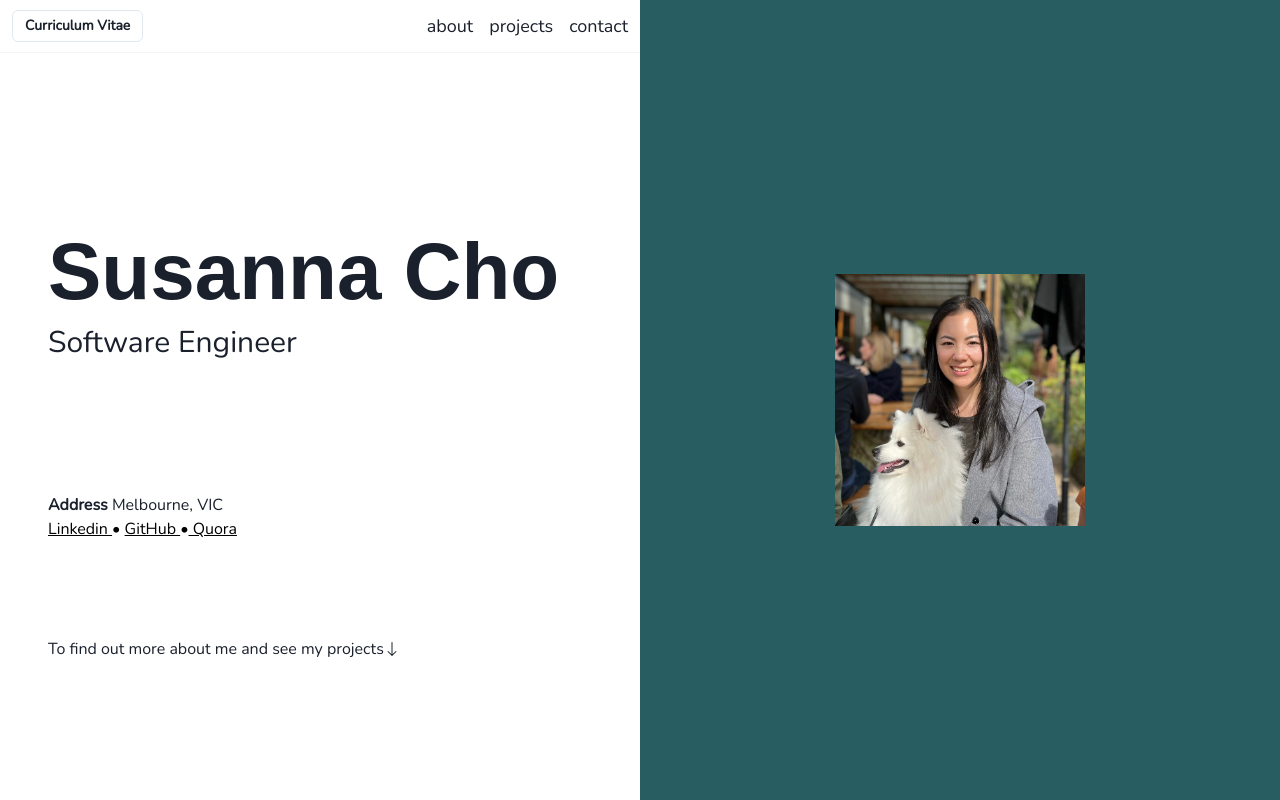
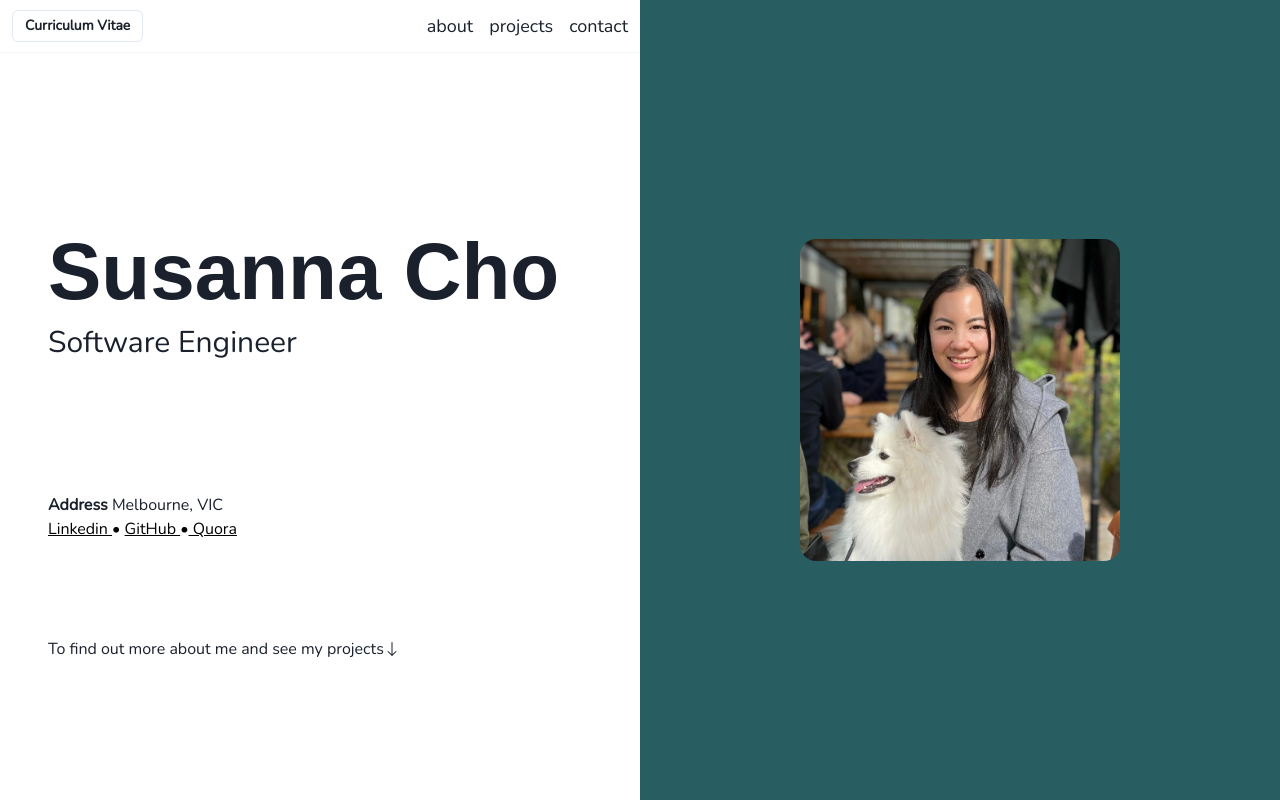
Before and after one commit to Suzyyc/portfolio, a React (Create React App) app: page / in a window 1280 px wide. Built offline with nearby package versions, Linux system fonts and the light colour scheme; a web font is replaced by a local one.

Commit message:
change image border

```diff
--- a/src/components/SideProfile.js
+++ b/src/components/SideProfile.js
@@ -20,7 +20,11 @@ const SideProfile = () => {
         }}
       >
         <Image
-          sx={{ maxWidth: "250px", [mobileMedia]: { py: "4rem" } }}
+          sx={{
+            maxWidth: "320px",
+            borderRadius: "1rem",
+            [mobileMedia]: { py: "4rem" },
+          }}
           src="/img/Memc.jpg"
         />
       </Box>
```
